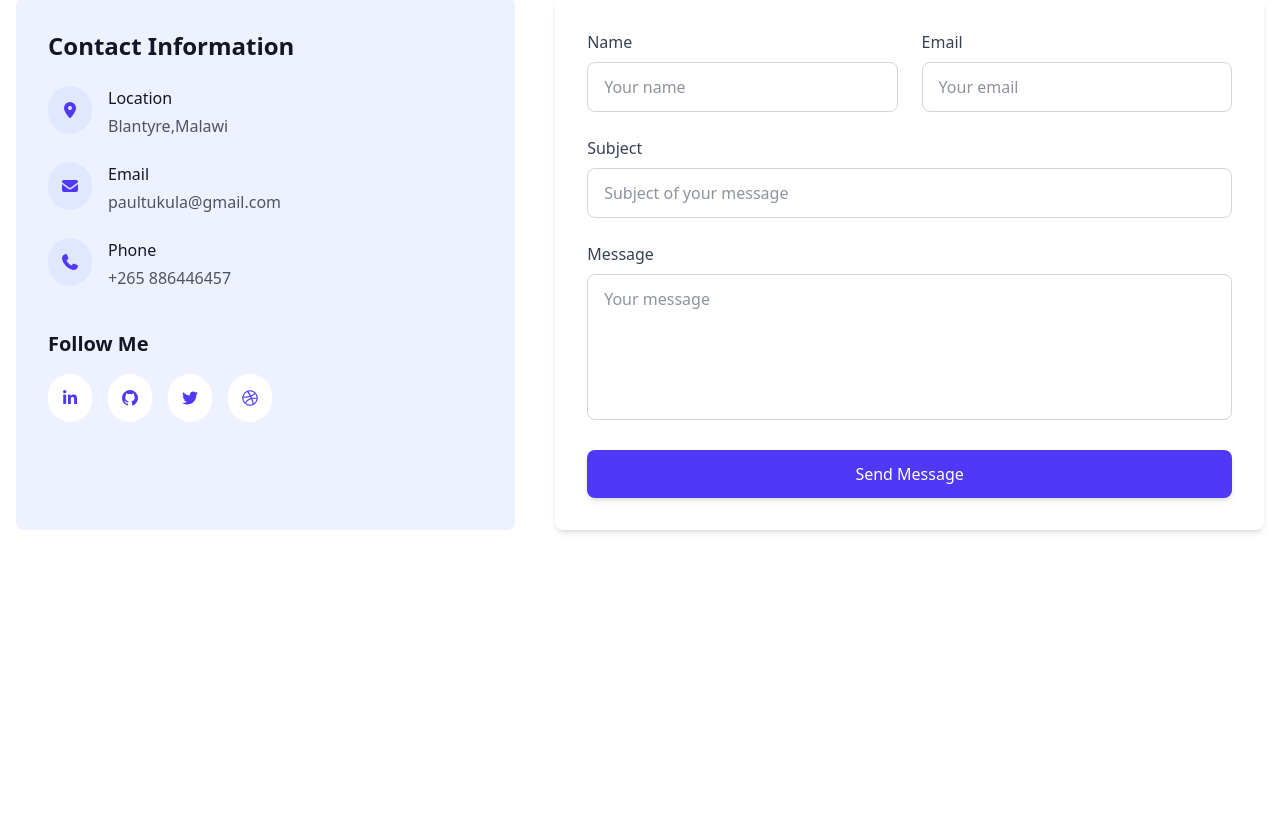
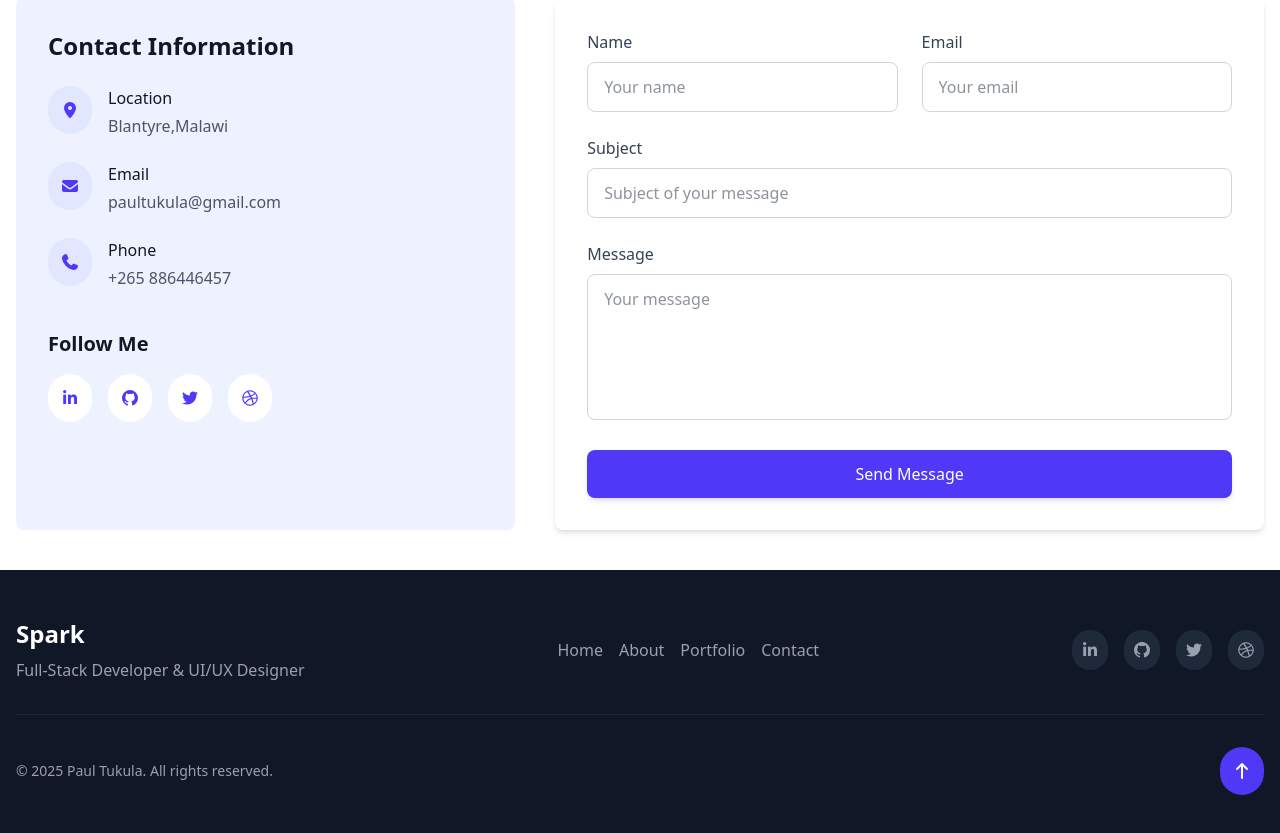
Before and after one commit to JuniorTukula/JuniorP-Spark, a React (Vite) app: page / in a window 1280 px wide. Shown: the part 3135-3968 px from the top of the page. Before the commit the page ends 3705 px from the top, so only its background shows below. Built offline with nearby package versions, Linux system fonts and the light colour scheme.

Commit message:
add footer Section

```diff
--- a/src/App.jsx
+++ b/src/App.jsx
@@ -552,6 +552,52 @@ const App = () => {
           </div>
         </div>
       </section>
+
+       {/* Footer */}
+       <footer className="bg-gray-900 text-white py-12">
+        <div className="container mx-auto px-4">
+          <div className="flex flex-col md:flex-row justify-between items-center">
+            <div className="mb-6 md:mb-0">
+              <h2 className="text-2xl font-bold mb-2">Spark</h2>
+              <p className="text-gray-400">Full-Stack Developer & UI/UX Designer</p>
+            </div>
+
+            <div className="flex flex-wrap justify-center gap-4 mb-6 md:mb-0">
+              <a href="#home" onClick={(e) => { e.preventDefault(); scrollToSection(homeRef); }} className="text-gray-400 hover:text-white transition-colors duration-300 cursor-pointer">Home</a>
+              <a href="#about" onClick={(e) => { e.preventDefault(); scrollToSection(aboutRef); }} className="text-gray-400 hover:text-white transition-colors duration-300 cursor-pointer">About</a>
+              <a href="#portfolio" onClick={(e) => { e.preventDefault(); scrollToSection(portfolioRef); }} className="text-gray-400 hover:text-white transition-colors duration-300 cursor-pointer">Portfolio</a>
+              <a href="#contact" onClick={(e) => { e.preventDefault(); scrollToSection(contactRef); }} className="text-gray-400 hover:text-white transition-colors duration-300 cursor-pointer">Contact</a>
+            </div>
+
+            <div className="flex space-x-4">
+              <a href="https://linkedin.com" target="_blank" rel="noopener noreferrer" className="bg-gray-800 p-2 rounded-full text-gray-400 hover:text-white transition-colors duration-300 cursor-pointer">
+                <i className="fab fa-linkedin-in"></i>
+              </a>
+              <a href="https://github.com" target="_blank" rel="noopener noreferrer" className="bg-gray-800 p-2 rounded-full text-gray-400 hover:text-white transition-colors duration-300 cursor-pointer">
+                <i className="fab fa-github"></i>
+              </a>
+              <a href="https://twitter.com" target="_blank" rel="noopener noreferrer" className="bg-gray-800 p-2 rounded-full text-gray-400 hover:text-white transition-colors duration-300 cursor-pointer">
+                <i className="fab fa-twitter"></i>
+              </a>
+              <a href="https://dribbble.com" target="_blank" rel="noopener noreferrer" className="bg-gray-800 p-2 rounded-full text-gray-400 hover:text-white transition-colors duration-300 cursor-pointer">
+                <i className="fab fa-dribbble"></i>
+              </a>
+            </div>
+          </div>
+
+          <div className="border-t border-gray-800 mt-8 pt-8 flex flex-col md:flex-row justify-between items-center">
+            <p className="text-gray-400 text-sm mb-4 md:mb-0">
+              &copy; {new Date().getFullYear()} Paul Tukula. All rights reserved.
+            </p>
+            <button
+              onClick={() => window.scrollTo({ top: 0, behavior: 'smooth' })}
+              className="!rounded-button bg-indigo-600 hover:bg-indigo-300 text-white p-3 rounded-full transition-colors duration-300 cursor-pointer"
+            >
+              <i className="fas fa-arrow-up"></i>
+            </button>
+          </div>
+        </div>
+      </footer>
       {/* animations css */}
       <style jsx>{`
         .animate-on-scroll {
```
